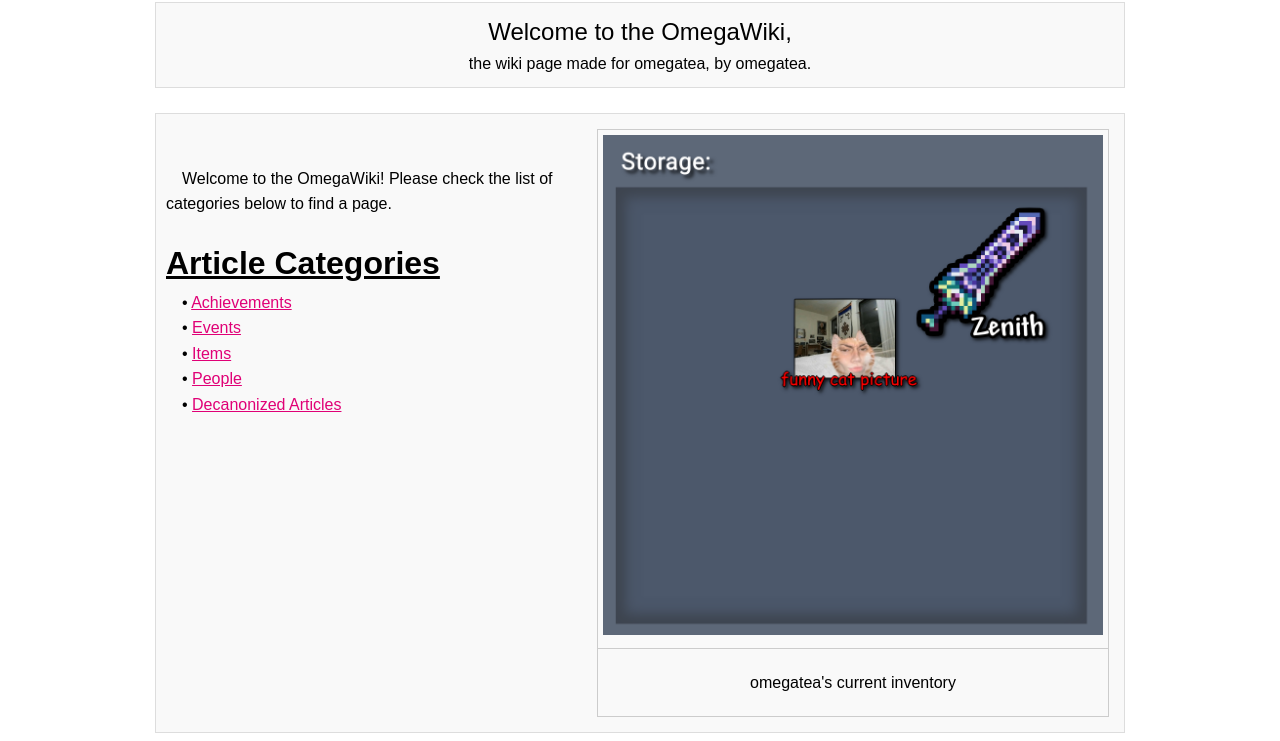
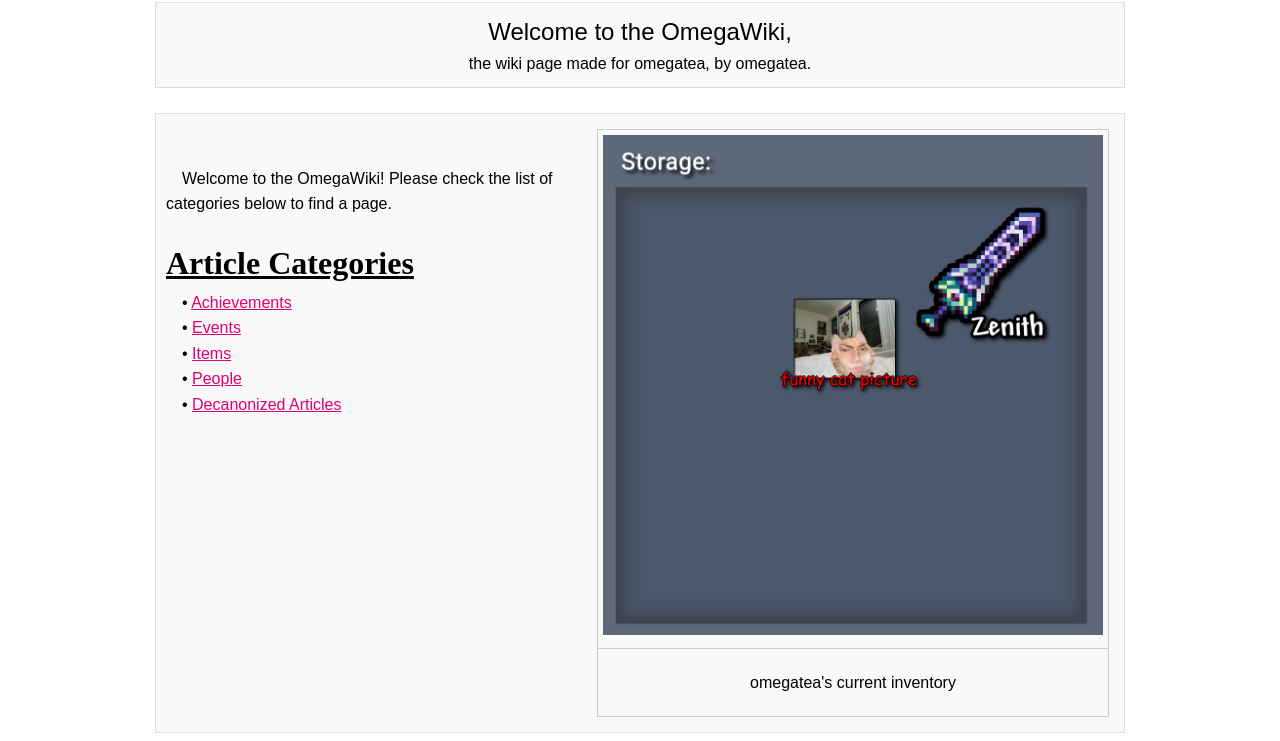
Before and after one commit to OmegaTea/omegawiki, a plain HTML site: page index.html in a window 1280 px wide. Shown: the part 142-883 px from the top of the page. Drawn offline with Linux system fonts and the light colour scheme.

Commit message:
Font potential fix

```diff
--- a/styles.css
+++ b/styles.css
@@ -39,7 +39,7 @@ table td {
 	padding: 5px;
 }
 h1 {
-	font-family: "Sitka Heading", sans-serif;
+	font-family: "Sitka Heading", serif;
 	margin-bottom: 0px;
 }
 u {
```
Also changed, not shown: micross.ttf (added), 4 other files.
